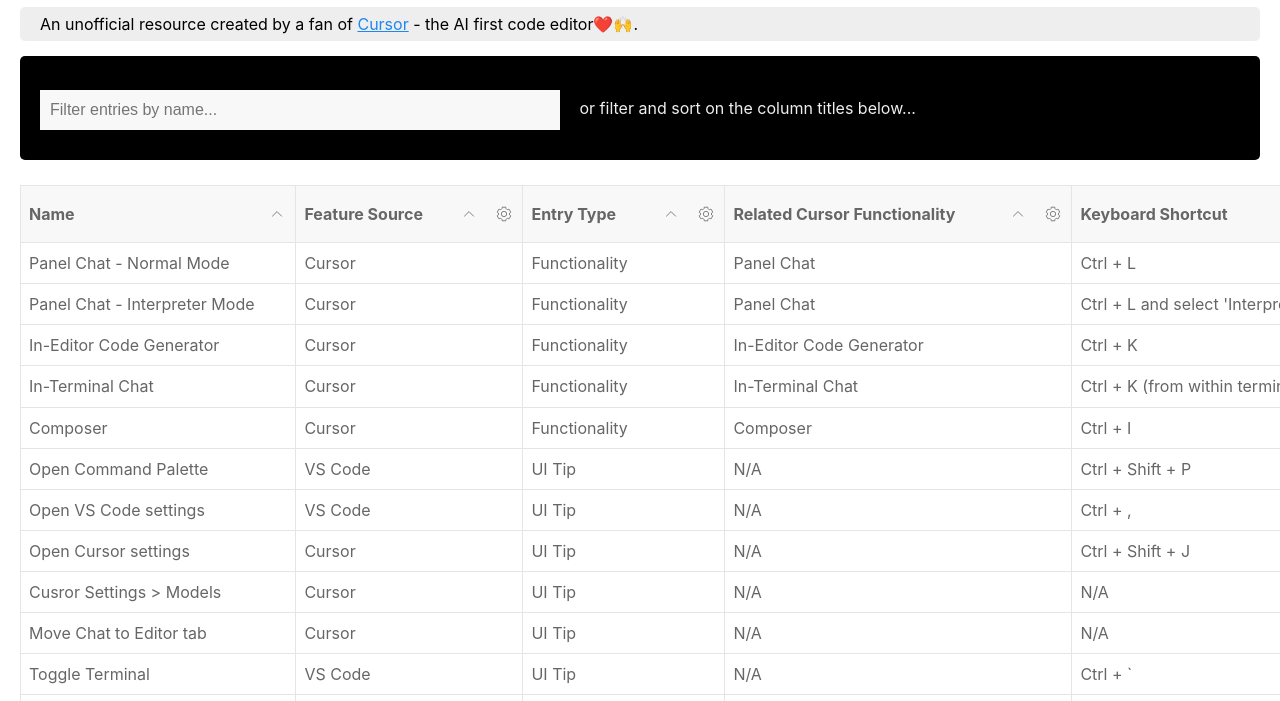
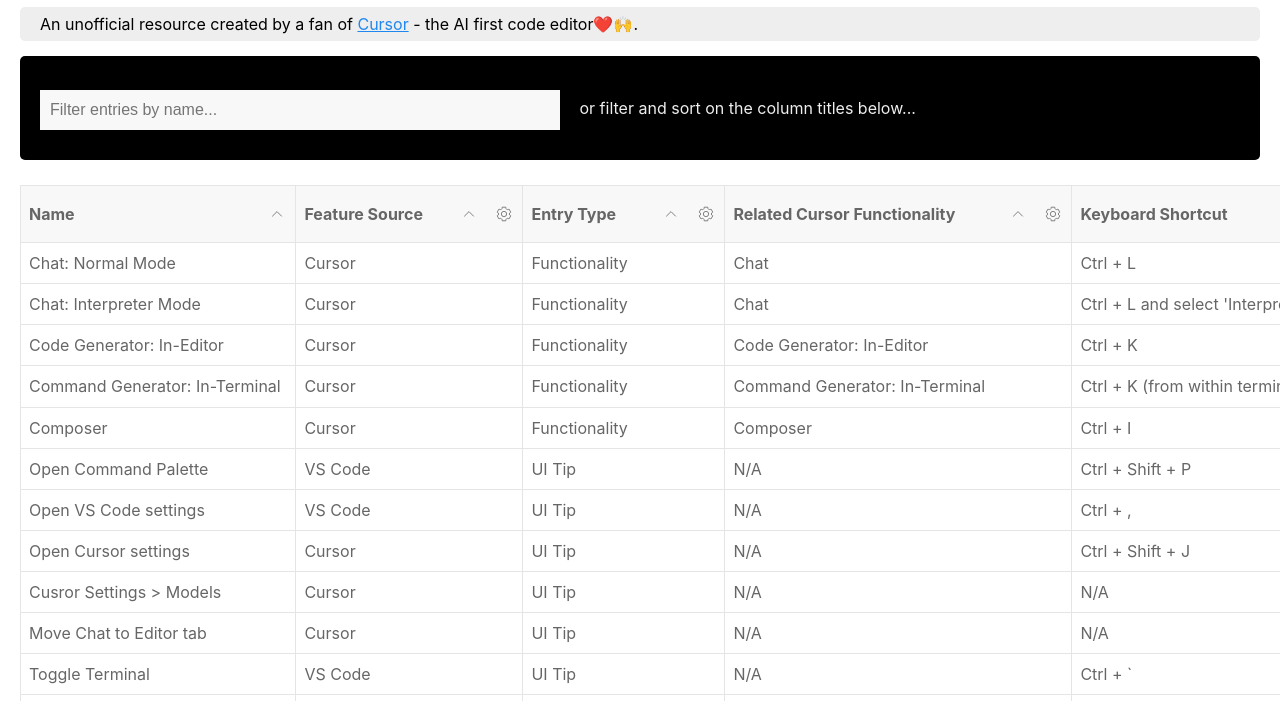
Before and after one commit to litecodeai/cursorfeatures, a plain HTML site: page index.html in a window 1280 px wide. Shown: the part 99-800 px from the top of the page. Drawn offline with nearby package versions, Linux system fonts and the light colour scheme.

Commit message:
modify some name and related functionality column values

```diff
--- a/index.html
+++ b/index.html
@@ -166,10 +166,10 @@
           <tbody>
             <!-- Add your table rows here -->
             <tr>
-              <td>Panel Chat - Normal Mode</td>
+              <td>Chat:  Normal Mode</td>
               <td>Cursor</td>
               <td>Functionality</td>
-              <td>Panel Chat</td>
+              <td>Chat</td>
               <td>Ctrl + L</td>
               <td class="centered_td">
                 <span class="uk-label uk-label-success">YES</span>
@@ -183,10 +183,10 @@
               <td>To be added</td>
             </tr>
             <tr>
-              <td>Panel Chat - Interpreter Mode</td>
+              <td>Chat:  Interpreter Mode</td>
               <td>Cursor</td>
               <td>Functionality</td>
-              <td>Panel Chat</td>
+              <td>Chat</td>
               <td>Ctrl + L and select 'Interpreter Mode'</td>
               <td class="centered_td">
                 <span class="uk-label uk-label-success">YES</span>
@@ -200,10 +200,10 @@
               <td>To be added</td>
             </tr>
             <tr>
-              <td>In-Editor Code Generator</td>
+              <td>Code Generator:  In-Editor</td>
               <td>Cursor</td>
               <td>Functionality</td>
-              <td>In-Editor Code Generator</td>
+              <td>Code Generator:  In-Editor</td>
               <td>Ctrl + K</td>
               <td class="centered_td">
                 <span class="uk-label uk-label-success">YES</span>
@@ -217,10 +217,10 @@
               <td>To be added</td>
             </tr>
             <tr>
-              <td>In-Terminal Chat</td>
+              <td>Command Generator:  In-Terminal</td>
               <td>Cursor</td>
               <td>Functionality</td>
-              <td>In-Terminal Chat</td>
+              <td>Command Generator:  In-Terminal</td>
               <td>Ctrl + K (from within terminal)</td>
               <td class="centered_td">
                 <span class="uk-label uk-label-success">YES</span>
@@ -352,7 +352,7 @@
               <td>Toggle Panel Chat</td>
               <td>Cursor</td>
               <td>UI Tip</td>
-              <td>Panel Chat</td>
+              <td>Chat</td>
               <td>Ctrl + Alt + B</td>
               <td class="centered_td">
                 <span class="uk-label uk-label-success">YES</span>
@@ -711,18 +711,17 @@
     >
       <ul>
         <li>
-          <label><input type="checkbox" value="Panel Chat" /> Panel Chat</label>
+          <label><input type="checkbox" value="Chat" /> Chat</label>
         </li>
         <li>
           <label
-            ><input type="checkbox" value="In-Editor Code Generator" />
-            In-Editor Code Generator</label
+            ><input type="checkbox" value="Code Generator:  In-Editor" />
+            Code Generator:  In-Editor</label
           >
         </li>
         <li>
           <label
-            ><input type="checkbox" value="In-Terminal Chat" /> In-Terminal
-            Chat</label
+            ><input type="checkbox" value="Command Generator:  In-Terminal" /> Command Generator:  In-Terminal</label
           >
         </li>
         <li>
```
